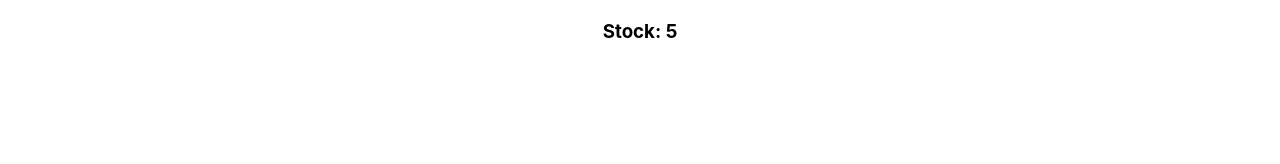
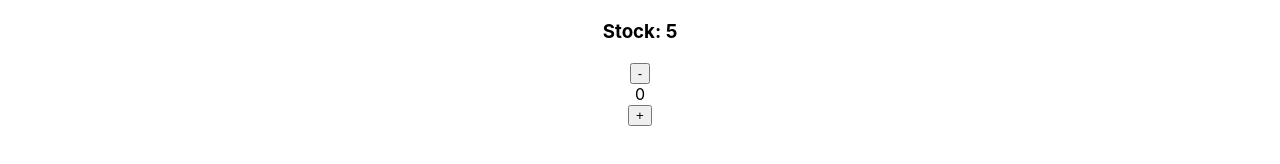
Before and after one commit to Clissic/ReactPF-Perez, a React (Create React App) app: page /item/1 in a window 1280 px wide. Shown: the part 472-636 px from the top of the page. Built offline with nearby package versions, Linux system fonts and the light colour scheme.

Commit message:
Agregado componente Counter a ItemDetail

```diff
--- /dev/null
+++ b/src/components/Counter/Counter.js
@@ -0,0 +1,29 @@
+import { useState } from 'react'
+
+const Counter = (props) => {
+    const [count, setCount] = useState(0)
+
+    const counterPlus = () => {
+        if (count < props.stock) {
+            setCount(count + 1)
+        }
+        console.log(count)
+    }
+
+    const counterMinus = () => {
+        if (count >= 1) {
+            setCount(count - 1)
+        }
+        console.log(count)
+    }
+
+    return (
+        <div>
+            <button onClick={counterMinus}>-</button>
+            <p>{count}</p>
+            <button onClick={counterPlus}>+</button>
+        </div>
+    )
+}
+
+export default Counter;
--- a/src/components/ItemDetail/ItemDetail.js
+++ b/src/components/ItemDetail/ItemDetail.js
@@ -1,4 +1,5 @@
 import './ItemDetail.css';
+import Counter from '../Counter/Counter';
 
 const ItemDetail = ({name, img, price, stock}) => {
     return (
@@ -7,6 +8,7 @@ const ItemDetail = ({name, img, price, stock}) => {
             <img className='imgCard' src={img} alt={name}/>
             <h3>Precio: ${price}</h3>
             <h3>Stock: {stock}</h3>
+            <Counter stock={stock}/>
         </div>
     )
 }
--- a/src/components/NavBar/NavBar.js
+++ b/src/components/NavBar/NavBar.js
@@ -1,4 +1,4 @@
-import CartWidget from '../Cart/CartWidget';
+import CartWidget from '../CartWidget/CartWidget';
 import './NavBar.css';
 import { Link } from 'react-router-dom';
 
```
Also changed, not shown: src/components/CartWidget/CartWidget.css (renamed from src/components/Cart/CartWidget.css), src/components/CartWidget/CartWidget.js (renamed from src/components/Cart/CartWidget.js), src/components/CartWidget/shopping-cart-svgrepo-com.svg (renamed from src/components/Cart/shopping-cart-svgrepo-com.svg).
